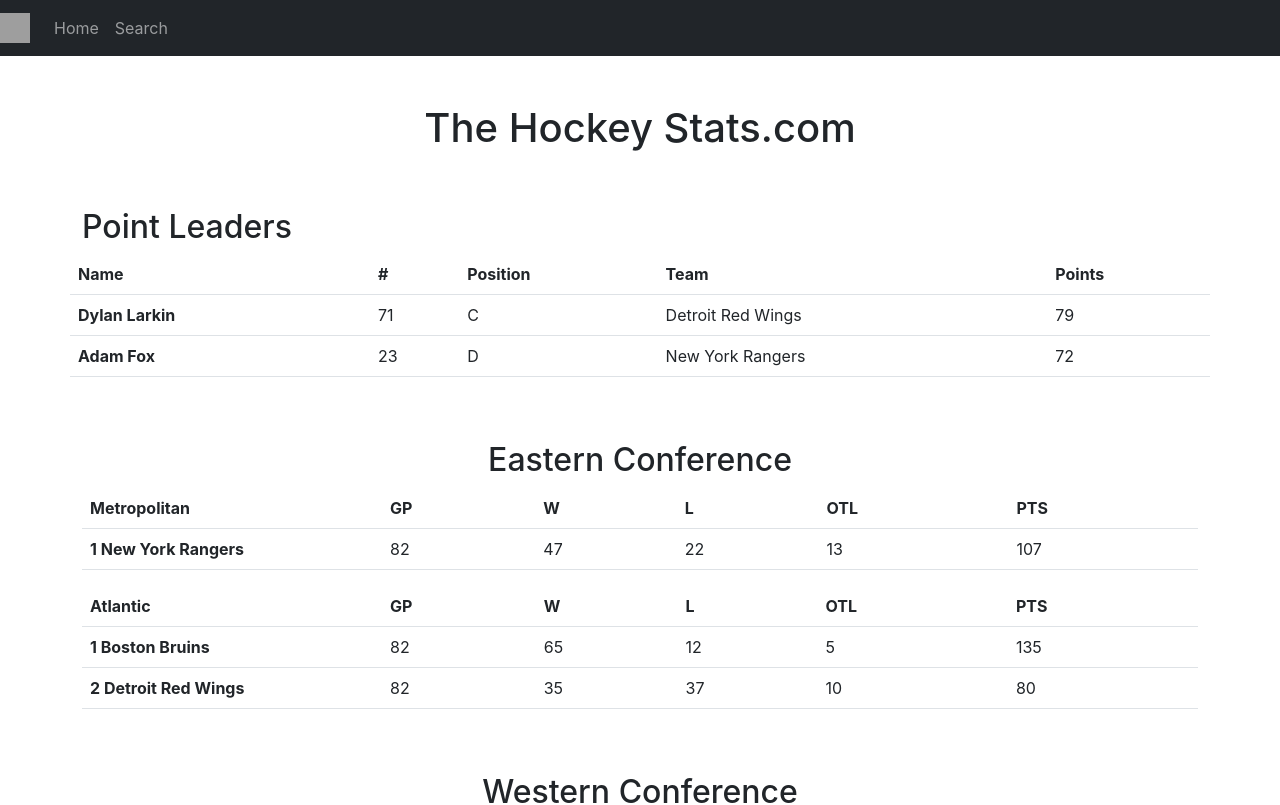
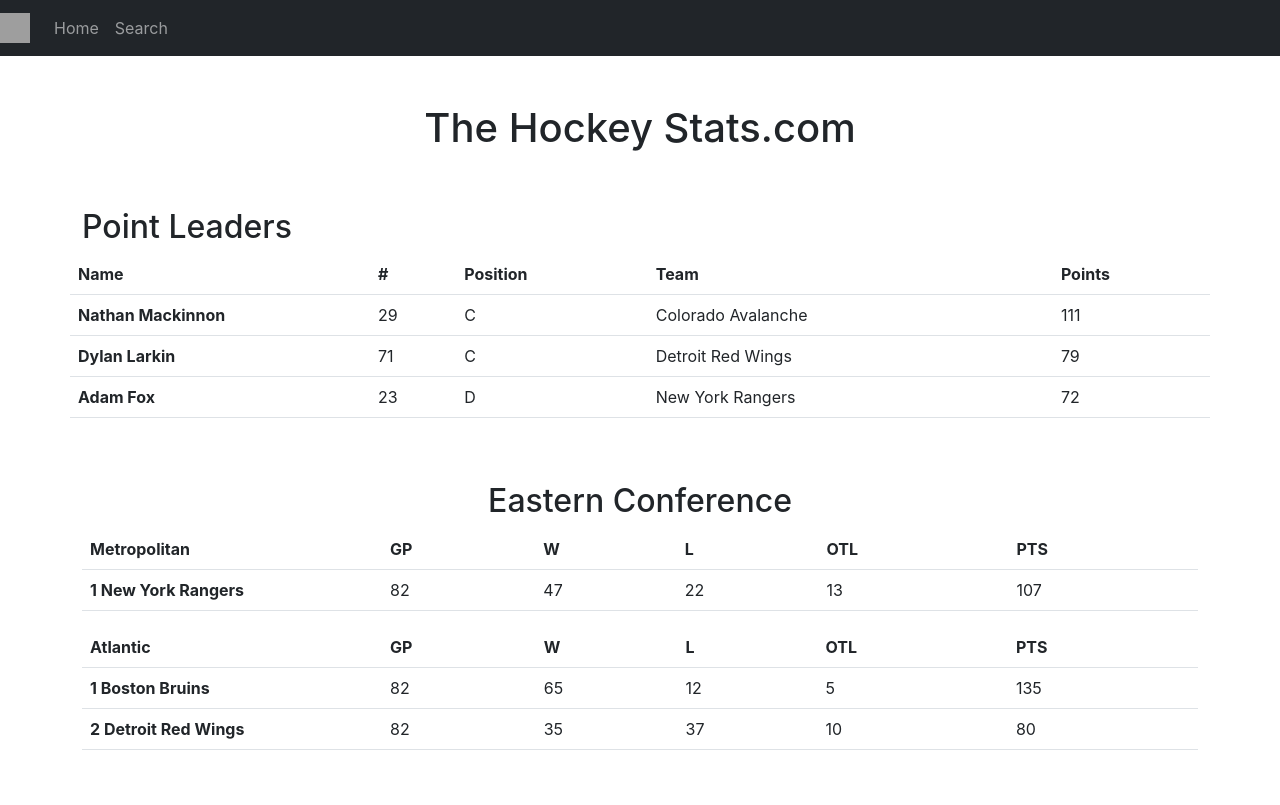
Before and after one commit to ColbyTodd/SEG3125-Project-2, a React (Create React App) app in the folder hockey-website/: page / in a window 1280 px wide. Shown: the top 805 px of the page. Built offline with nearby package versions, Linux system fonts and the light colour scheme; data requests are answered from the project's data file; grey boxes are pictures that could not be loaded.

Commit message:
Finished faceted search

```diff
--- a/hockey-website/data/db.json
+++ b/hockey-website/data/db.json
@@ -85,6 +85,18 @@
             "Team": "Detroit Red Wings",
             "Conference": "Eastern",
             "Division": "Atlantic"
+        },
+        {
+            "Name": "Nathan Mackinnon",
+            "Number": 29,
+            "Points": 111,
+            "Goals": 42,
+            "Assists": 69,
+            "Nationality": "Canadian",
+            "Position": "C",
+            "Team": "Colorado Avalanche",
+            "Conference": "Western",
+            "Division": "Central"
         }
     ]
 }
--- a/hockey-website/src/Search.js
+++ b/hockey-website/src/Search.js
@@ -12,6 +12,7 @@
     const [con, setCon] = useState('');
     const [div, setDiv] = useState('');
     const [teamSel, setTeam] = useState('');
+    const [nationality, setNationality] = useState('');
 
     const posChange = (event) => {
         setPos(event.target.value);
@@ -29,6 +30,10 @@
         setTeam(event.target.value);
       };
 
+      const nationalityChange = (event) => {
+        setNationality(event.target.value);
+      };
+
     const searchClick = () => {
         var query = players;
 
@@ -44,10 +49,20 @@
         if (teamSel !== ''){
             query = query.filter((filter) => filter.Team === teamSel)
         }
-
+        if (nationality !== ''){
+            query = query.filter((filter) => filter.Nationality === nationality)
+        }
+        console.log(nationality);
         setFilter(query);
 
     };
+
+    const uniqueNationalities = players && players.reduce((uniqueList, item) => {
+        if (!uniqueList.includes(item.Nationality)) {
+          uniqueList.push(item.Nationality);
+        }
+        return uniqueList;
+      }, []);
 
     useEffect(() => {
         fetch("http://localhost:8000/Players")
@@ -127,11 +142,11 @@
                     </select>
                 </div>
                 <div className="col">
-                    <select className="form-select" aria-label="Default select example">
-                    <option selected>---</option>
-                        <option value="1">One</option>
-                        <option value="2">Two</option>
-                        <option value="3">Three</option>
+                    <select className="form-select" value={nationality} onChange={nationalityChange}>
+                    <option selected value=''>---</option>
+                        {uniqueNationalities && uniqueNationalities.map((nationality) => (
+                            <option key={nationality}>{nationality}</option>
+                        ))}
                     </select>
                 </div>
             </div>
```
